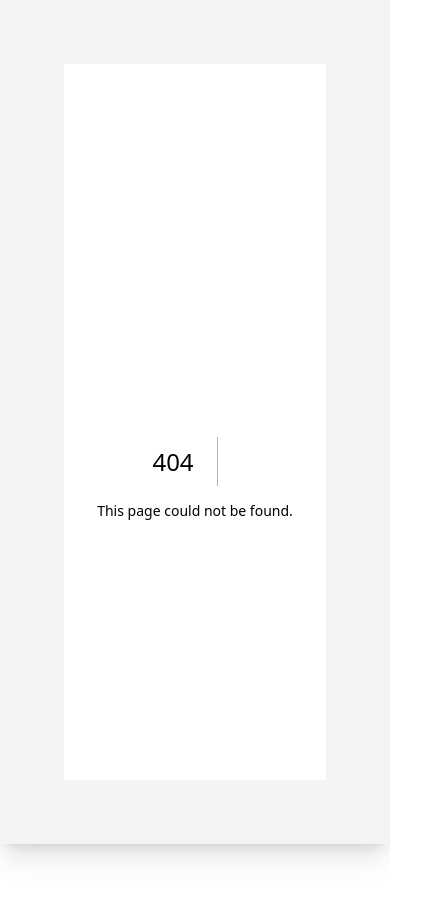
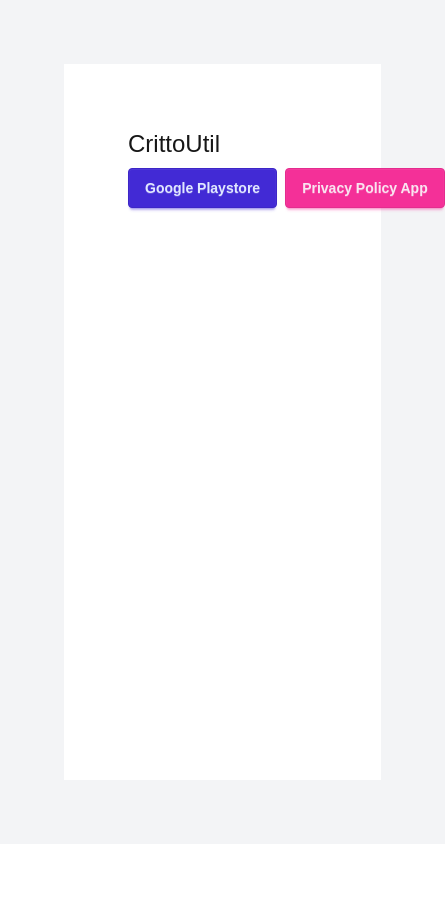
Before and after one commit to jonathanlamela/nextjs-jonathanlamela-website, a Next.js app: page /mobile-apps in a window 390 px wide. Before the commit this address had no page. Shown: the top 898 px of the page, 445 px wide, since content can reach past the window. After the commit the page ends 844 px from the top, so only its background shows below. Built offline with nearby package versions, Linux system fonts and the light colour scheme.

Commit message:
updated mobile apps section

```diff
--- a/app/mobile-apps/crittoutil/page.tsx
+++ b/app/mobile-apps/page.tsx
@@ -6,7 +6,7 @@ export default function Home() {
       <h1 className="text-2xl">CrittoUtil</h1>
       <div className="flex flex-row space-x-2">
         <Link className="btn btn-primary" href={""}>Google Playstore</Link>
-        <Link className="btn btn-secondary" href={"crittoutil/privacy-policy"}>Privacy Policy App</Link>
+        <Link className="btn btn-secondary" href={"./crittoutil/privacy-policy"}>Privacy Policy App</Link>
       </div>
     </main>
   );
```
